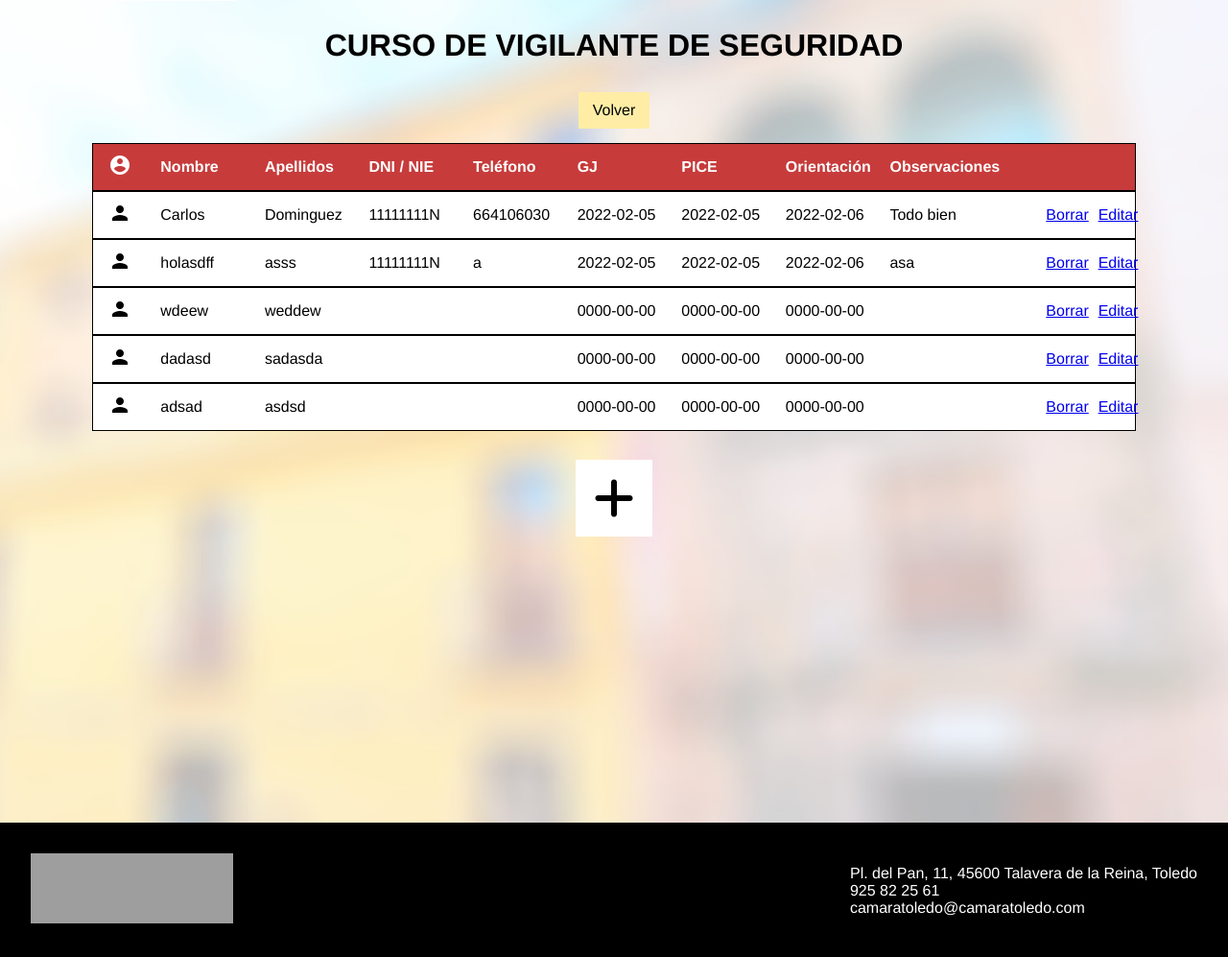
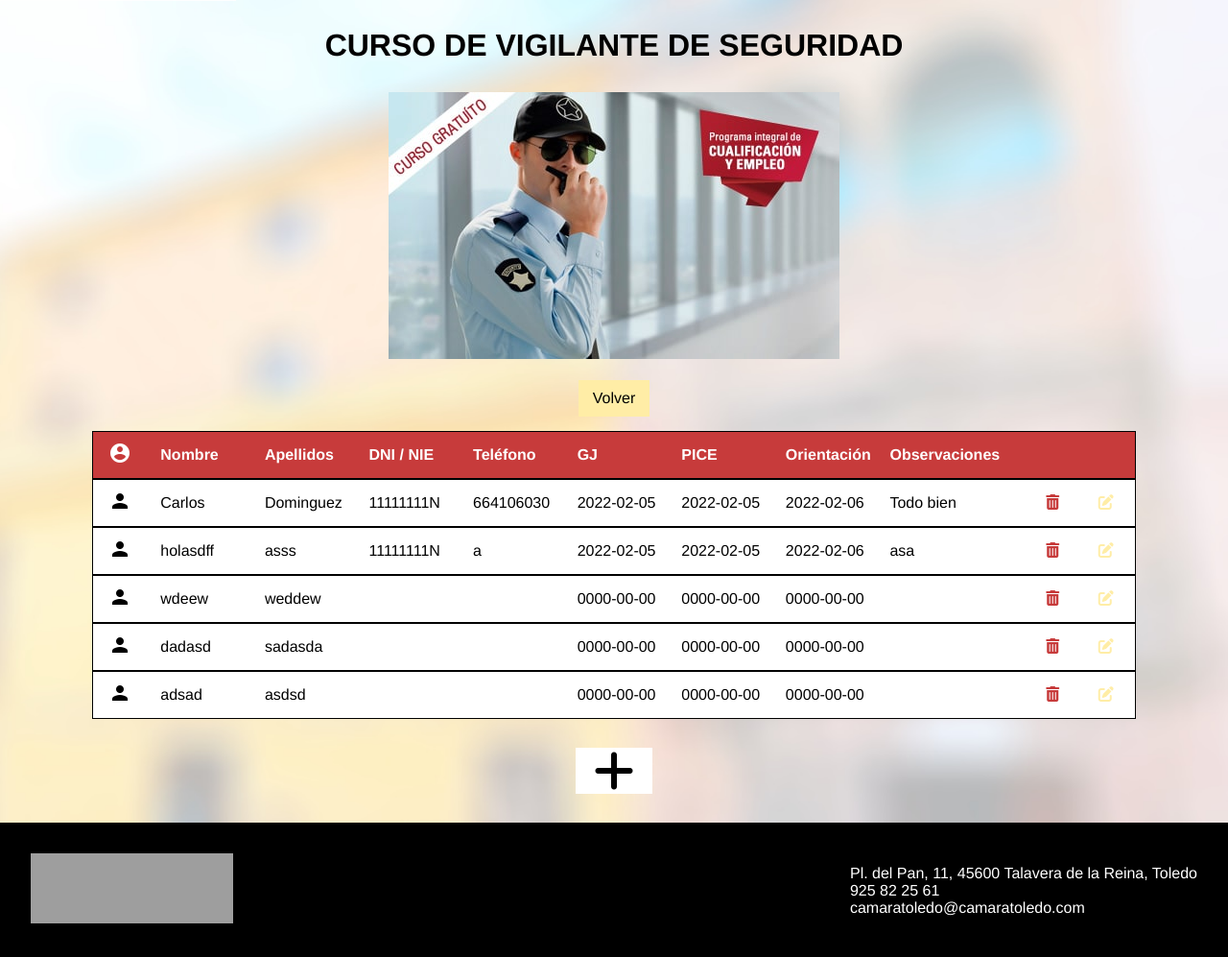
Before and after one commit to carlos-ruano/cursoscamara, a PHP site: page /cursoscamara/courses/listado/1 in a window 1280 px wide. Shown: the part 76-1073 px from the top of the page at 96% size. Run offline with PHP 8.4, Linux system fonts and the light colour scheme; the visitor is signed in with stand-in values (Sample User, id 1); data comes from the database, SQL or seed files in the repository; grey boxes are pictures that could not be loaded.

Commit message:
actualización vista lista de alumnos

```diff
--- a/content/styles/style.css
+++ b/content/styles/style.css
@@ -362,6 +362,7 @@
     align-items: center;
     font-size: 1.2em;
     text-decoration: none;
+    text-align: center;
 }
 
 .courseEditBox .delete:hover{
@@ -725,6 +726,30 @@
   transition: 0.5s;
 }
 
+.fa-trash-alt{
+    color: rgba(199, 59, 59);
+}
+
+.fa-edit{
+    color: #ffeda6;
+}
+
+.fa-trash-alt:hover{
+    cursor: pointer;
+    transform: scale(1.5);
+    transition: 0.5s;
+}
+
+.fa-edit:hover{
+    cursor: pointer;
+    transform: scale(1.5);
+    transition: 0.5s;
+}
+
+.img_listado img{
+    width: 100%;
+}
+
 
 
 /*-----------------------------------KEYFRAMES------------------------------------------*/
@@ -930,6 +955,10 @@
     .login{
         margin-right: 0px;
     }
+
+    .img_listado{
+        width: 95%;
+    }
 }
 
 @media (max-width: 350px){
--- a/views/listado.php
+++ b/views/listado.php
@@ -22,8 +22,8 @@
                 <div><?= $student->getPice() ?? '' ?></div>
                 <div><?= $student->getOrientation() ?? '' ?></div>
                 <div><?= $student->getObservations() ?? '' ?></div>
-                <div><a href="<?= Config::URL_BASE.'students/delete/'.$student->getId()?>" class="delete">Borrar</a></div>
-                <div><a href="<?= Config:: URL_BASE . 'students/edit/' . $student->getId() ?>" class="edit">Editar</a></div>
+                <div><a href="<?= Config::URL_BASE.'students/delete/'.$student->getId()?>" class="delete"><i class="fas fa-trash-alt"></i></a></div>
+                <div><a href="<?= Config:: URL_BASE . 'students/edit/' . $student->getId() ?>" class="edit"><i class="fas fa-edit"></i></a></div>
             </div>
         <?php } ?>
     </div>
--- a/views/listado_by_course_view.php
+++ b/views/listado_by_course_view.php
@@ -1,6 +1,10 @@
 <link href="https://fonts.googleapis.com/icon?family=Material+Icons" rel="stylesheet">
 <div class="generalContainer">
     <h2><?=$this->course->getName();?></h2>
+    <div class="img_listado">
+        <img src="<?= Config::PATH_IMG . $this->course->getImage_link()?>" alt="">
+    </div>
+    <br>
     <a href="<?= $this->urlReturn ?>" class="cancel">Volver</a>
     <?php include "listado.php";?>
     <a href="<?= Config::URL_BASE."courses/add_alumno/".$this->course->getId()?>" class="addCourse"><i class="fas fa-plus"></i></a>
```
